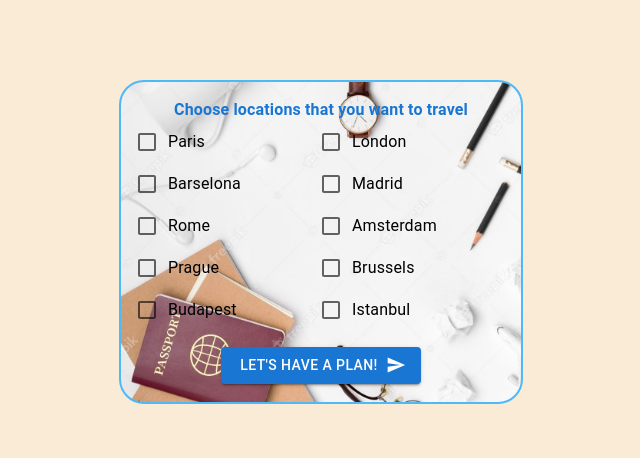
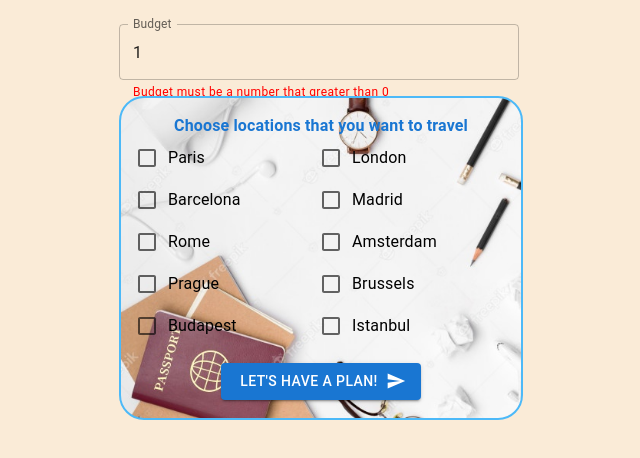
Before and after one commit to utku656/react-tripplanner, a React (Create React App) app: page / in a window 1280 px wide. Shown: the top 458 px of the page, without its empty margins (329-969 px from the left). Built offline with nearby package versions, Linux system fonts and the light colour scheme.

Commit message:
Budget Input added and some styling issues completed.

```diff
--- a/src/App.css
+++ b/src/App.css
@@ -2,7 +2,7 @@
   border-radius: 25px;
   border: 2px solid #4cb9f8;
   position: absolute;
-  top: 10%;
+  top: 12%;
   left: 35%;
   width: 25rem;
   height: 20rem;
@@ -69,3 +69,25 @@
   top: 1rem!important;
   color:#1976d2!important;
 }
+.budget-input{
+  position: absolute!important;
+    top: 3%;
+    left: 35%;
+    width: 25rem;
+    height: 20rem;
+}
+.css-1d3z3hw-MuiOutlinedInput-notchedOutline {
+
+  border-color: #1976d2!important;
+}
+.css-1wc848c-MuiFormHelperText-root {
+  color: red!important;
+}
+.css-13b6i42-MuiFormLabel-root-MuiInputLabel-root {
+  color: #1976d2!important;
+
+}
+.css-1kty9di-MuiFormLabel-root-MuiInputLabel-root{
+  color: #1976d2!important;
+
+}
--- a/src/App.js
+++ b/src/App.js
@@ -1,5 +1,5 @@
 import React, { useState, useEffect } from 'react';
-import { FormGroup, FormControl, FormLabel, Alert } from '@mui/material';
+import { FormGroup, FormControl, FormLabel, Alert, TextField } from '@mui/material';
 import Checkboxes from './components/checkboxes/checkboxes';
 import ImageList from './components/ImageList/imageList';
 import Plans from './components/plans/plans';
@@ -7,7 +7,7 @@ import LoadingButton from '@mui/lab/LoadingButton';
 import SendIcon from '@mui/icons-material/Send';
 import './App.css';
 import { getImageBySearch } from './api'
-import { CITY_LIST, BUDGET } from './constants'
+import { CITY_LIST } from './constants'
 
 const selected = [];
 const selectedCost = [];
@@ -20,6 +20,10 @@ function App() {
   const [loading, setLoading] = useState(false);
   const [cityPhotos, setCityPhotos] = useState([]);
   const [plans, setPlans] = useState([]);
+  const [budgetInput, setBudgetInput] = useState(1);
+  const [totalCost, setTotalCost] = useState(0);
+  let planCost = Array(cityCosts.length).fill(0);
+
 
   const handleOnChangeCities = (checked, index, name) => {
     if (checked) {
@@ -37,9 +41,10 @@ function App() {
     setCityCosts(selectedCost);
   }
   const handleFirstPlan = (cost, plan, min) => {
-    while (min <= BUDGET - cost) {
+
+    while (min <= budgetInput - cost) {
       for (let index = 0; index < cityCosts.length; index++) {
-        if (cost + cityCosts[index] > BUDGET) {
+        if (cost + cityCosts[index] > budgetInput) {
           continue;
         } else {
           cost = cost + cityCosts[index];
@@ -47,15 +52,17 @@ function App() {
         }
       }
     }
+    planCost[0] = cost;
+    setTotalCost(planCost);
     return plan;
   }
   const handleSecondPlan = (cost, plan, min) => {
-    while (min <= BUDGET - cost) {
+    while (min <= budgetInput - cost) {
       for (let index = 0; index < cityCosts.length; index++) {
-        if (cost + cityCosts[index] > BUDGET) {
+        if (cost + cityCosts[index] > budgetInput) {
           continue;
         } else if (index % 2 === 0) {
-          if (cost + 2 * cityCosts[index] > BUDGET) {
+          if (cost + 2 * cityCosts[index] > budgetInput) {
             cost = cost + cityCosts[index];
             plan[index] = plan[index] + 1;
           } else {
@@ -68,15 +75,17 @@ function App() {
         }
       }
     }
+    planCost[1] = cost;
+    setTotalCost(planCost);
     return plan;
   }
   const handleThirdPlan = (cost, plan, min) => {
-    while (min <= BUDGET - cost) {
+    while (min <= budgetInput - cost) {
       for (let index = 0; index < cityCosts.length; index++) {
-        if (cost + cityCosts[index] > BUDGET) {
+        if (cost + cityCosts[index] > budgetInput) {
           continue;
         } else if (index % 2 === 1) {
-          if (cost + 2 * cityCosts[index] > BUDGET) {
+          if (cost + 2 * cityCosts[index] > budgetInput) {
             cost = cost + cityCosts[index];
             plan[index] = plan[index] + 1;
           } else {
@@ -89,6 +98,8 @@ function App() {
         }
       }
     }
+    planCost[2] = cost;
+    setTotalCost(planCost);
     return plan;
   }
   const handlePlanArrengement = () => {
@@ -115,7 +126,7 @@ function App() {
     } else {
       setLoading(true);
       handlePlanArrengement();
-      selectedCities.forEach((element, index) => {
+      selectedCities.forEach(element => {
         const promise = getImageBySearch(element[0]);
         promises.push(promise);
       });
@@ -124,6 +135,13 @@ function App() {
         setLoading(false);
 
       })
+    }
+  }
+  const handleChangeBudget = (value) => {
+    const regex = new RegExp('^[1-9]+[0-9]*$');
+    if (regex.test(parseInt(value))) {
+      setBudgetInput(value);
+
     }
   }
   useEffect(() => {
@@ -146,7 +164,17 @@ function App() {
           Please select at least 3 city!
         </Alert> : (null)
       }
+      <TextField
+        id="outlined-number"
+        label="Budget"
+        type='number'
+        className='budget-input'
+        value={budgetInput}
+        helperText="Budget must be a number that greater than 0"
+        onChange={(event) => handleChangeBudget(event.target.value)}
+      />
       <div className='trip-main'>
+
         <FormControl
           component="fieldset">
           <FormLabel
@@ -182,6 +210,7 @@ function App() {
       <div className='images-main'>
         {cityPhotos.map((item, index) => (
           <ImageList
+            city={selectedCities?.[index]?.[0]}
             key={index}
             photos={item.data.photos} />
         ))}
@@ -191,6 +220,7 @@ function App() {
           <div key={index}>
             <div className={`plans-header${index}`}> Plan {index + 1}</div>
             <Plans
+              total={totalCost[index]}
               plan={item}
               cities={selectedCities}
               index={index} />
--- a/src/components/ImageList/imageList.css
+++ b/src/components/ImageList/imageList.css
@@ -1,9 +1,15 @@
 .imagelist-main{
-    margin: 0 0 1rem 2rem;
+    margin: 0 0 3rem 2rem;
     height: 250px;
-    display: flex;
+    position: relative;
 }
 .plans{
     position: relative;
     width: calc( 100% - 550px);
 }
+.imagelist-header{
+    position: relative;
+    font-size: 1rem;
+    font-weight: 700;
+    left: 13rem;
+}
--- a/src/components/ImageList/imageList.js
+++ b/src/components/ImageList/imageList.js
@@ -7,9 +7,9 @@ function Images(props) {
 
   return (
     <div className='imagelist-main'>
-
+      <p className='imagelist-header'>{props.city}</p>
       <ImageList sx={{ width: 500, height: 250 }} cols={3} >
-        {props.photos.map((item,index) => (
+        {props.photos.map((item, index) => (
           <ImageListItem key={item.id}>
             <img
               key={index}
--- a/src/components/plans/plans.css
+++ b/src/components/plans/plans.css
@@ -6,8 +6,8 @@
     position: relative;
     background-color: #e4c0a8;
     border-radius: 10px;
-    font-weight: 500;
-    font-size: 2rem;
+    font-weight: 700;
+    font-size: 1.2rem;
     border: 2px solid #c08457;
     color: navy;
 }
@@ -49,7 +49,7 @@
 .show-city{
     position: relative;
     margin-top: 3rem;
-    font-size: 1rem;
+    font-size: 1.5rem;
     font-weight: 500;
 }
 .show-cost{
@@ -60,5 +60,14 @@
 }
 .plans-childs{
     height: 250px;
+    margin-bottom: 3rem;
+}
+.plan-days{
+    top: 0.5rem;
+    position: relative;
+}
+.total-cost{
+    font-size: 1rem;
+    font-weight: 700;
     margin-bottom: 1rem;
 }
--- a/src/components/plans/plans.js
+++ b/src/components/plans/plans.js
@@ -1,23 +1,26 @@
-import React from 'react';
+import React, { useState, useEffect } from 'react';
 import './plans.css';
 
 function Plans(props) {
 
   return (
     <div className={`plans-main${props.index}`}>
-      {props.plan.map((item,index2) => (
+      {props.plan.map((item, index2) => (
         <div key={index2} className='plans-childs' >
-          <div  className='show-plan'>
+          <div className='show-plan'>
+            <p className='plan-days'>{props.cities[index2][0]}</p>
+          </div>
+          <div className='show-city' >
             {item} Days
           </div>
-          <div  className='show-city' >
-            {props.cities[index2][0]}
-          </div>
-          <div  className='show-cost' >
-            {props.cities[index2][1]*item} USD for {item} Days
+          <div className='show-cost' >
+            {props.cities[index2][1] * item} USD
           </div>
         </div>
       ))}
+      <div className='total-cost' >
+        Total : {props.total} USD
+      </div>
     </div>
   );
 }
--- a/src/constants.js
+++ b/src/constants.js
@@ -1,7 +1,7 @@
 export const CITY_LIST = [
     ['Paris', 500],
     ['London', 450],
-    ['Barselona', 400],
+    ['Barcelona', 400],
     ['Madrid', 350],
     ['Rome', 300],
     ['Amsterdam', 250],
```
